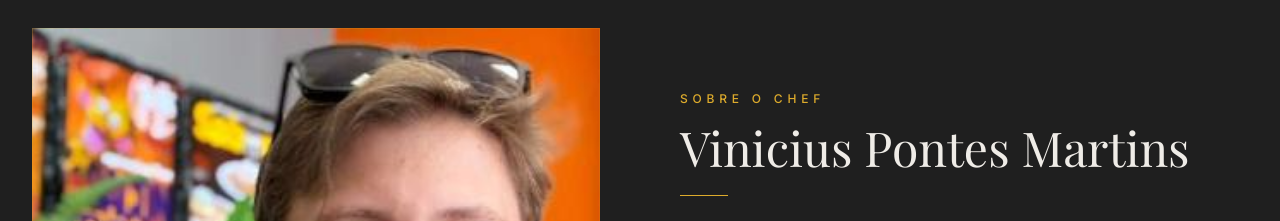
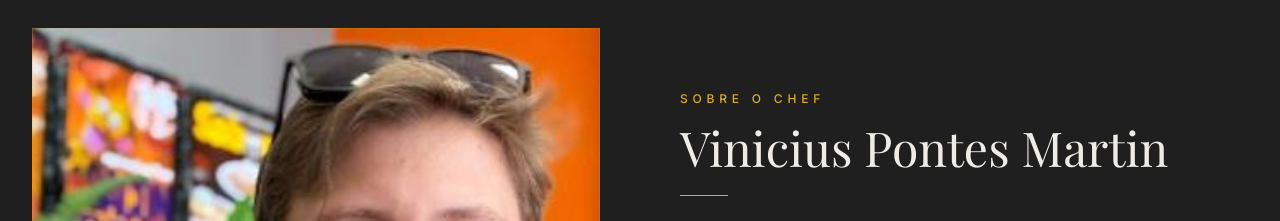
Before and after one commit to LeoDev991/PersonalChef, a Next.js app: page / in a window 1280 px wide. Shown: the part 900-1121 px from the top of the page. Built offline with nearby package versions, Linux system fonts and the light colour scheme; a web font is replaced by a local one.

Commit message:
fix: correct Vinicius Pontes Martins name in multiple files
Co-authored-by: Leonardo Thome <158233688+LeoDev991@users.noreply.github.com>

```diff
--- a/app/layout.tsx
+++ b/app/layout.tsx
@@ -17,9 +17,9 @@ const inter = Inter({
 });
 
 export const metadata: Metadata = {
-  title: "Chef Vinicius Pontes Martins | Personal Chef",
+  title: "Chef Vinicius Pontes Martin | Personal Chef",
   description:
-    "Gastronomia premium e experiencias exclusivas. Jantares privados, eventos gastronomicos e experiencias personalizadas pelo Chef Vinicius Pontes Martins.",
+    "Gastronomia premium e experiencias exclusivas. Jantares privados, eventos gastronomicos e experiencias personalizadas pelo Chef Vinicius Pontes Martin.",
 };
 
 export const viewport: Viewport = {
--- a/components/about.tsx
+++ b/components/about.tsx
@@ -9,7 +9,7 @@ export default function About() {
           <div className="relative aspect-[3/4] lg:aspect-[4/5] overflow-hidden">
             <Image
               src="/images/chef.jpg"
-              alt="Chef Vinicius Pontes Martins"
+              alt="Chef Vinicius Pontes Martin"
               fill
               className="object-cover"
               quality={85}
@@ -23,7 +23,7 @@ export default function About() {
               Sobre o Chef
             </p>
             <h2 className="font-serif text-3xl md:text-4xl lg:text-5xl text-foreground mb-6 leading-tight text-balance">
-              Vinicius Pontes Martins
+              Vinicius Pontes Martin
             </h2>
             <div className="w-12 h-px bg-primary mb-8" />
             <div className="space-y-5 text-muted-foreground leading-relaxed">
--- a/components/contact.tsx
+++ b/components/contact.tsx
@@ -46,7 +46,7 @@ export default function Contact() {
             {"\"A cozinha e o coracao de toda celebracao.\""}
           </p>
           <p className="text-xs uppercase tracking-widest text-primary mt-3">
-            Chef Vinicius Pontes Martins
+            Chef Vinicius Pontes Martin
           </p>
         </div>
       </div>
--- a/components/footer.tsx
+++ b/components/footer.tsx
@@ -74,7 +74,7 @@ export default function Footer() {
         {/* Divider + Copyright */}
         <div className="mt-12 pt-8 border-t border-border">
           <p className="text-xs text-muted-foreground text-center">
-            {`\u00A9 ${new Date().getFullYear()} Chef Vinicius Pontes Martins. Todos os direitos reservados.`}
+            {`\u00A9 ${new Date().getFullYear()} Chef Vinicius Pontes Martin. Todos os direitos reservados.`}
           </p>
         </div>
       </div>
```
